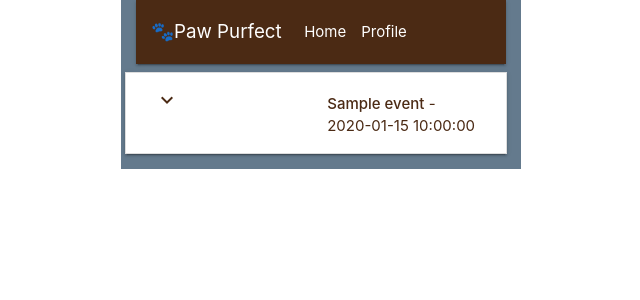
After one commit to TiffanyDonner/paw-perfect-planner, a Flask app: page /get_events in a window 1280 px wide. The commit adds this page. Shown: the top 300 px of the page, without its empty margins (319-959 px from the left). Run offline with Flask 2, Linux system fonts and the light colour scheme; a database or web service that is not in the repository returns one stand-in record (values such as "Sample title"); some libraries are stand-ins or nearby versions.

Commit message:
Added events page and it is working

```diff
--- a/app.py
+++ b/app.py
@@ -27,6 +27,11 @@ def index():
 
     return render_template('index.html')
 
+@app.route('/get_events')
+def get_events():
+    return render_template("events.html",
+                           events=mongo.db.events.find())
+
 @app.route('/userprofile')
 def userprofile():
 
@@ -46,7 +51,7 @@ def existinguser():
 def login():
     if request.method == 'POST':
         username = request.form['username']
-        login_user = mongo.db.users.find_one({'name': username})
+        login_user = mongo.db.users.find_one({'username': username})
 
         if login_user:
             if bcrypt.hashpw(
@@ -61,11 +66,11 @@ def login():
 def register():
     if request.method == 'POST':
         users = mongo.db.users
-        existing_user = users.find_one({'name' : request.form['username']})
+        existing_user = users.find_one({'username' : request.form['username']})
 
         if existing_user is None:
             hashpass = bcrypt.hashpw(request.form['pass'].encode('utf-8'), bcrypt.gensalt())
-            users.insert({'name' : request.form['username'], 'password' : hashpass})
+            users.insert({'username' : request.form['username'], 'password' : hashpass})
             session['username'] = request.form['username']
             return redirect(url_for('userprofile'))
 
--- a/static/css/style.css
+++ b/static/css/style.css
@@ -15,3 +15,15 @@ body {
 .navbar-brand {
     color: #fff;
 }
+
+.btn_small {
+    height: 24px;
+    width: 60px;
+    line-height: 24px;
+    margin: 5px 5px;
+    padding: 0 0.5em;
+}
+
+.event_header {
+    margin-top: 5px;
+}
--- a/templates/base.html
+++ b/templates/base.html
@@ -9,6 +9,9 @@
 
     <!-- Bootstrap CSS -->
     <link rel="stylesheet" href="https://stackpath.bootstrapcdn.com/bootstrap/4.4.1/css/bootstrap.min.css" integrity="sha384-Vkoo8x4CGsO3+Hhxv8T/Q5PaXtkKtu6ug5TOeNV6gBiFeWPGFN9MuhOf23Q9Ifjh" crossorigin="anonymous">
+    <!-- Materialize CSS -->
+    <link href="https://fonts.googleapis.com/icon?family=Material+Icons" rel="stylesheet">
+    <link rel="stylesheet" href="https://cdnjs.cloudflare.com/ajax/libs/materialize/0.100.2/css/materialize.min.css">
     <!-- Style CSS -->
     <link rel="stylesheet" href="{{url_for('static', filename='css/style.css')}}" type="text/css" />
 
@@ -40,7 +43,15 @@
     <script src="https://code.jquery.com/jquery-3.4.1.slim.min.js" integrity="sha384-J6qa4849blE2+poT4WnyKhv5vZF5SrPo0iEjwBvKU7imGFAV0wwj1yYfoRSJoZ+n" crossorigin="anonymous"></script>
     <script src="https://cdn.jsdelivr.net/npm/popper.js@1.16.0/dist/umd/popper.min.js" integrity="sha384-Q6E9RHvbIyZFJoft+2mJbHaEWldlvI9IOYy5n3zV9zzTtmI3UksdQRVvoxMfooAo" crossorigin="anonymous"></script>
     <script src="https://stackpath.bootstrapcdn.com/bootstrap/4.4.1/js/bootstrap.min.js" integrity="sha384-wfSDF2E50Y2D1uUdj0O3uMBJnjuUD4Ih7YwaYd1iqfktj0Uod8GCExl3Og8ifwB6" crossorigin="anonymous"></script>
-
+    <script src="https://cdnjs.cloudflare.com/ajax/libs/jquery/3.2.1/jquery.min.js"></script>
+    <script src="https://cdnjs.cloudflare.com/ajax/libs/materialize/0.100.2/js/materialize.min.js"></script>
+    <script type="text/javascript">
+        $(document).ready(function() {
+            $('.collapsible').collapsible();
+            $('select').material_select();
+            $(".button-collapse").sideNav();
+        });
+    </script>
 </body>
 
 </html>
--- /dev/null
+++ b/templates/events.html
@@ -0,0 +1,29 @@
+{% extends "base.html" %}
+{% block body %}
+
+<div class="row">
+    <ul class="collapsible" data-collapsible="accordion">
+        {% for event in events %}
+        <li>
+            <div class="collapsible-header">
+                <div class="col s3">
+                    <i class="material-icons">expand_more</i>
+
+
+                </div>
+                <div class=" event_header col s9">
+                    <strong>{{event.event_name}}</strong> - {{event.due_date}}
+                </div>
+            </div>
+            <div class="collapsible-body">
+                <span>
+                    {{event.event_description}}
+                </span>
+            </div>
+        </li>
+        {% endfor %}
+
+    </ul>
+</div>
+
+{% endblock %}
--- a/templates/userprofile.html
+++ b/templates/userprofile.html
@@ -9,6 +9,9 @@
         </div>
     </div>
     <!-- USERNAME ROW END -->
+
+    <!-- PROFILE DETAILS ROW START -->
+    <a href="{{url_for('get_events')}}">Get events</a>
     <p>
     <a href="{{url_for('end_session')}}">Logout</a>
     </p>
```
